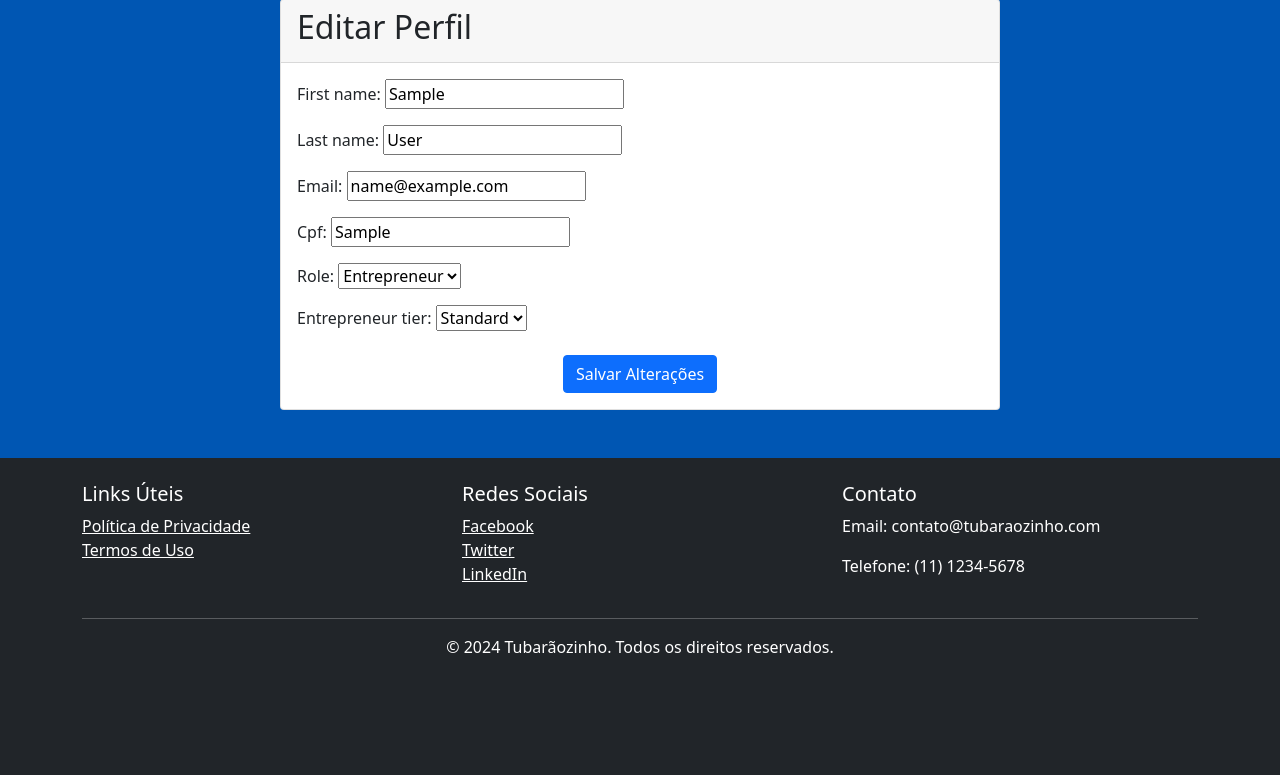
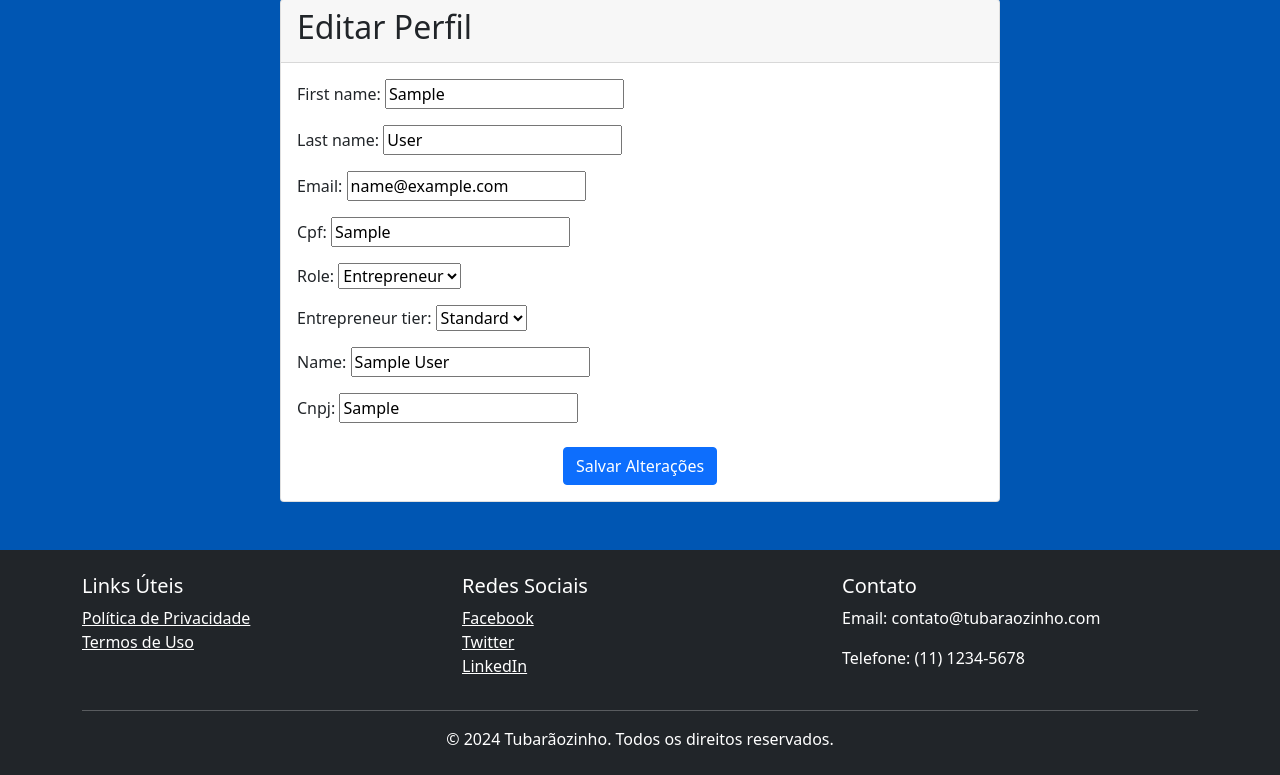
Before and after one commit to lucapcf/tubaraozinho, a Django app: page /accounts/edit-profile/ in a window 1280 px wide. Shown: the part 165-940 px from the top of the page. Before the commit the page ends 818 px from the top, so only its background shows below. Run offline with Django 5.2, Linux system fonts and the light colour scheme; a user stored in the database is signed in; tables that the repository leaves empty hold one stand-in row (values such as "Sample post").

Commit message:
feat: allow editing enterprise

```diff
--- a/accounts/templates/accounts/edit_profile.html
+++ b/accounts/templates/accounts/edit_profile.html
@@ -17,7 +17,10 @@
                             {{ user_form.as_p }}
                         </div>
                         <div class="form-group">
-                            {{ profile_form.as_p }}
+                            {{ user_profile_form.as_p }}
+                        </div>
+                        <div id="enterprise-fields" class="form-group">
+                            {{ enterprise_form.as_p }}
                         </div>
                         <div class="text-center mt-4">
                             <button type="submit" class="btn btn-primary">Salvar Alterações</button>
@@ -28,4 +31,28 @@
         </div>
     </div>
 </div>
+
+<script>
+    document.addEventListener('DOMContentLoaded', function() {
+        var roleField = document.querySelector('#id_role');
+        var enterpriseFields = document.getElementById('enterprise-fields');
+        var enterpriseName = document.getElementById('id_name');
+        var enterpriseCNPJ = document.getElementById('id_cnpj');
+
+        function toggleFields() {
+            if (roleField.value === 'entrepreneur') {
+                enterpriseFields.style.display = 'block';
+                enterpriseName.required = true;
+                enterpriseCNPJ.required = true;
+            } else {
+                enterpriseFields.style.display = 'none';
+                enterpriseName.required = false;
+                enterpriseCNPJ.required = false;
+            }
+        }
+
+        roleField.addEventListener('change', toggleFields);
+        toggleFields();
+    });
+</script>
 {% endblock %}
--- a/accounts/views.py
+++ b/accounts/views.py
@@ -1,30 +1,24 @@
-from django.shortcuts import render, redirect, get_object_or_404
-from django.contrib.auth import (
-    login as auth_login,
-    logout as auth_logout,
-    authenticate,
+from django.contrib import auth
+from django.contrib.auth.decorators import login_required
+from django.forms import inlineformset_factory
+from django.shortcuts import get_object_or_404, redirect, render
+
+from accounts.forms import (
+    EnterpriseCreationForm,
+    LoginForm,
+    UserChangeForm,
+    UserCreationForm,
+    UserProfileCreationForm,
 )
-from django.contrib.auth.decorators import login_required
-from accounts.forms import (
-    LoginForm,
-    UserProfileCreationForm,
-    UserCreationForm,
-    UserChangeForm,
-    EnterpriseCreationForm,
-)
-from ideas.forms import (
-    IdeaForm,
-)
-from .models import UserProfile
-
+from ideas.forms import IdeaForm
 from ideas.models import Idea
 
-from django.forms import inlineformset_factory
+from .models import Enterprise, UserProfile
 
 
 @login_required
 def logout(request):
-    auth_logout(request)
+    auth.logout(request)
     return redirect("index")
 
 
@@ -34,9 +28,9 @@ def login(request):
         if form.is_valid():
             username = form.cleaned_data.get("username")
             password = form.cleaned_data.get("password")
-            user = authenticate(username=username, password=password)
+            user = auth.authenticate(username=username, password=password)
             if user is not None:
-                auth_login(request, user)
+                auth.login(request, user)
                 return redirect("index")
     else:
         form = LoginForm()
@@ -114,23 +108,47 @@ def profile(request):
 
 @login_required
 def edit_profile(request):
+    user_profile = request.user.userprofile
+    try:
+        enterprise = request.user.userprofile.enterprise
+    except Enterprise.DoesNotExist:
+        enterprise = None
+
     if request.method == "POST":
         user_form = UserChangeForm(request.POST, instance=request.user)
-        profile_form = UserProfileCreationForm(
-            request.POST, instance=request.user.userprofile
+        user_profile_form = UserProfileCreationForm(
+            request.POST,
+            instance=user_profile,
         )
-        if user_form.is_valid() and profile_form.is_valid():
-            user_form.save()
-            profile_form.save()
-            return redirect("accounts:profile")
+        enterprise_form = EnterpriseCreationForm(
+            request.POST,
+            instance=enterprise,
+        )
+        valid = user_form.is_valid() and user_profile_form.is_valid()
+        if valid:
+            role = (user_profile_form.cleaned_data.get("role") or
+                    user_profile.role)
+            if role == "entrepreneur":
+                valid = valid and enterprise_form.is_valid()
+            if valid:
+                user_form.save()
+                user_profile_form.save()
+                if role == "entrepreneur":
+                    enterprise = enterprise_form.save(commit=False)
+                    enterprise.user_profile = user_profile
+                    enterprise.save()
+                return redirect("accounts:profile")
     else:
         user_form = UserChangeForm(instance=request.user)
-        profile_form = UserProfileCreationForm(
-            instance=request.user.userprofile
-        )
+        user_profile_form = UserProfileCreationForm(instance=user_profile)
+        enterprise_form = EnterpriseCreationForm(instance=enterprise)
 
     return render(
         request,
         "accounts/edit_profile.html",
-        {"user_form": user_form, "profile_form": profile_form},
+        {
+            "user_form": user_form,
+            "user_profile_form": user_profile_form,
+            "enterprise_form": enterprise_form,
+        },
     )
```
